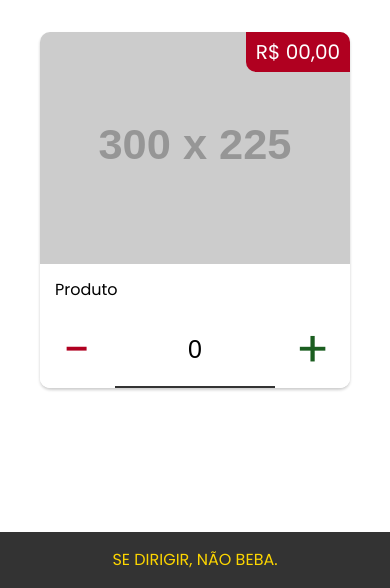
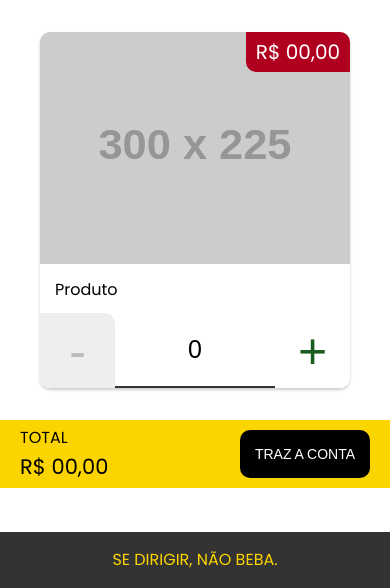
Before and after one commit to thallysbezerra/zedelivery, a React app: page / in a window 390 px wide. Shown: the part 256-844 px from the top of the page. Built offline with nearby package versions, Linux system fonts and the light colour scheme; placeholder pictures from the web are drawn by us.

Commit message:
Inclusão de contador de itens e layout de valor total

```diff
--- a/src/Products.js
+++ b/src/Products.js
@@ -2,19 +2,18 @@ import React, { Component } from 'react';
 import Header from './components/Header';
 import Footer from './components/Footer';
 import Main from './components/Main';
+import Total from './components/Total';
 import Card from './components/Card'
 
 class Home extends Component {
+
   render() {
     return (
       <div>
         <Header />
         <Main tituloPagina="Escolha suas bebidas">
-            <Card
-                price="00,00"
-                product="Produto"
-                amount="0"
-            />
+            <Total />
+            <Card />
         </Main>
         <Footer />
       </div>
--- a/src/components/Card/card.css
+++ b/src/components/Card/card.css
@@ -44,12 +44,14 @@
 
 .card .card__button {
     background-color: #fff;
+    border: none;
     box-sizing: border-box;
     color: #fff;
+    cursor: pointer;
     float: left;
     font-size: 50px;
     height: 75px;
-    padding-top: 12px;
+    outline: none;
     text-decoration: none;
     width: 75px;
 }
@@ -59,25 +61,28 @@
 }
 
 .card .card__button--add {
-    border-radius: 0 0 10px;
+    border-radius: 10px 0;
     color: #1B5E20;
 }
 
 .card .card__button--remove {
-    border-radius: 0 0 0 10px;
+    border-radius: 0 10px;
     color: #b00020;
 }
 
 .card .card__button--add:hover {
     background-color: #1B5E20;
-    border-radius: 10px 0;
 }
 
 .card .card__button--remove:hover {
     background-color: #b00020;
-    border-radius: 0 10px;
 }
 
+.card .card__button:disabled {
+    background-color: #eee;
+    color: #bbb;
+    cursor: default;
+}
 
 .card .card__amount {
     border: none;
--- a/src/components/Card/index.js
+++ b/src/components/Card/index.js
@@ -2,18 +2,62 @@ import React, { Component } from 'react';
 import './card.css';
 
 class Card extends Component {
+
+    constructor() {
+        super()
+        this.state = {
+          price: "00,00",
+          product: "Produto",
+          amount: 0
+        }
+    }
+
+    // Adiciona um item à lista de compras
+    addOne = () => {
+        const amount = this.state.amount
+        this.setState({
+            amount: amount + 1
+        })
+    }
+
+    // Remove um item da lista de compras
+    removeOne = () => {
+        const amount = this.state.amount
+        if(amount > 0) {
+            this.setState({
+                amount: amount - 1
+            })
+        }
+    }
+
     render() {
         return (
             <div>
                 <div className="responsiveGrid">
                     <div className="card">
-                    <div className="card__price">R$ {this.props.price}</div>
-                    <img src="https://fakeimg.pl/300x225/?text=Image" />
-                    <div className="card__product">{this.props.product}</div>
+                        <div className="card__price">R$ {this.state.price}</div>
+                        <img src="https://fakeimg.pl/300x225/?text=Image" alt="Text" />
+                        <div className="card__product">{this.state.product}</div>
                         <div className="card__footer">
-                        <a href="" className="card__button card__button--remove">-</a>
-                        <input className="card__amount" type="text" value={this.props.amount}/>
-                        <a href="" className="card__button card__button--add">+</a>
+
+                            <button
+                                className="card__button card__button--remove"
+                                disabled={ this.state.amount <= 0 ? true : false } // Ternário: Se quantidade de itens é menor ou igual a 0 , desativa o botão de remoção de item.
+                                onClick={this.removeOne} >
+                                -
+                            </button>
+
+                            <input
+                                className="card__amount"
+                                type="text"
+                                value={this.state.amount} />
+
+                            <button
+                                className="card__button card__button--add"
+                                onClick={this.addOne} >
+                                +
+                            </button>
+
                         </div>
                     </div>
                 </div>
--- a/src/components/Header/index.js
+++ b/src/components/Header/index.js
@@ -7,7 +7,7 @@ class Header extends Component {
         return (
             <header className="header">
                 <div className="header__logo">
-                    <a href="#"><img src={logo} alt="Zé Delivery de bebidas" /></a>
+                    <a><img src={logo} alt="Zé Delivery de bebidas" /></a>
                 </div>
             </header>
         )
--- a/src/components/Main/main.css
+++ b/src/components/Main/main.css
@@ -1,7 +1,8 @@
 .content {
-    padding: 60px 20px;
     margin: 0 auto;
     max-width: 1440px;
+    padding: 60px 20px;
+    position: relative;
 }
 
 .content .content__tituloPagina {
--- /dev/null
+++ b/src/components/Total/index.js
@@ -0,0 +1,20 @@
+import React, { Component } from 'react';
+import './total.css';
+
+class Total extends Component {
+
+    render() {
+        return (
+            <div class="content__total">
+                <div>
+                    <div>Total</div>
+                    <div>R$ <span>00</span>,00</div>
+                </div>
+                <button>Traz a conta</button>
+            </div>
+        )
+    }
+
+}
+
+export default Total;
--- /dev/null
+++ b/src/components/Total/total.css
@@ -0,0 +1,93 @@
+.content {
+    position: relative;
+}
+
+.content__total {
+    background-color: #fcd500;
+    border-radius: 0 0 10px 10px;
+    box-sizing: border-box;
+    padding: 20px;
+    position: absolute;
+    right: 40px;
+    text-transform: uppercase;
+    top: 0;
+}
+
+.content__total > div {
+    float: left;
+}
+
+.content__total div:last-child {
+    font-size: 21px;
+    margin-top: 10px;
+}
+
+.content__total span {
+    font-size: 42px;
+}
+
+.content__total button {
+    background-color: #000;
+    border: none;
+    border-radius: 10px;
+    color: #fff;
+    font-size: 16px;
+    margin-left: 20px;
+    padding: 25px 35px;
+    text-transform: uppercase;
+}
+
+.content__total button:hover {
+    background-color: #333;
+    cursor: pointer;
+}
+
+@media (max-width: 1024px) {
+
+    .content__total {
+        padding: 10px 20px;
+    }
+
+    .content__total > div {
+        float: none;
+    }
+
+    .content__total span {
+        font-size: 30px;
+    }
+
+    .content__total button {
+        margin: 10px auto 0;
+        padding: 16px 32px;
+    }
+
+}
+
+@media (max-width: 767px) {
+
+    .content__total {
+        bottom: -20px;
+        border-radius: 0;
+        position: absolute;
+        right: 0;
+        top: initial;
+        width: 100%;
+    }
+
+    .content__total > div {
+        float: left;
+    }
+
+    .content__total span {
+        font-size: 21px;
+    }
+
+    .content__total button {
+        float: right;
+        font-size: 14px;
+        margin-top: 0;
+        padding: 16px 8px;
+        width: 130px;
+    }
+
+}
```
Lines whose indentation alone changed are shown as unchanged.
